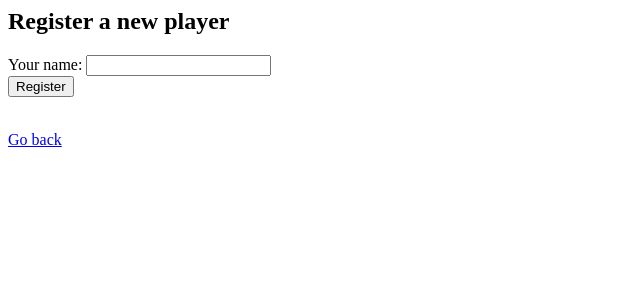
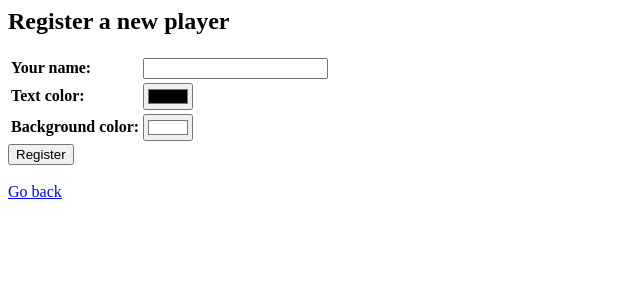
Before and after one commit to TriLinder/QRCatch, a Flask app: page /new in a window 1280 px wide. Shown: the top 300 px of the page, without its empty margins (0-640 px from the left). Run offline with Flask 2, Linux system fonts and the light colour scheme; lists and menus that the app fills with data are empty.

Commit message:
Support for custom colors

```diff
--- a/main.py
+++ b/main.py
@@ -1,4 +1,6 @@
+from tkinter import Image
 from flask import Flask, render_template, request, redirect, send_file
+from PIL import ImageColor
 from io import BytesIO
 import base64
 import qrcode
@@ -24,14 +26,14 @@ def updateLastKnownState(gameID, state) : #Update the cache
 
     lastKnownState[gameID] = {"state": state, "lastUpdate": time.time(), "updateID": uuid.uuid4().hex[:16]}
 
-def register(username) :
+def register(username, color=(255,255,255), textColor=(0,0,0)) :
     id = ""
 
     for i in range(6) : #Generate random player id
         id = id + random.choice(abc)
 
     with shelve.open("players") as s :
-        s[id] = {"username": username, "id": id, "games": []}
+        s[id] = {"username": username, "id": id, "games": [], "color": color, "textColor":textColor}
 
     return id
 
@@ -66,7 +68,7 @@ def joinGame(player, gameID) :
         except KeyError :
             return "Invalid game."
 
-        gamePlayer = {"username": player["username"], "id": player["id"], "kills":[], "deaths":[]}
+        gamePlayer = {"username": player["username"], "id": player["id"], "kills":[], "deaths":[], "color": player["color"], "textColor": player["textColor"]}
 
         if player["id"] in game["players"] :
             return "You can not join the same game twice."
@@ -157,13 +159,15 @@ def gameLeaderboardPage(id) :
         html = ""
 
         username = players[player]["username"]
+        color = players[player]["color"]
+        textColor = players[player]["textColor"]
 
         kills = len(players[player]["kills"])
         deaths = len(players[player]["deaths"])
 
         score = round(kills - (deaths/2))
 
-        html = html + f"<td> <b>{username}</b> </td> <td>{kills}</td> <td>{deaths}</td> <td>{score}</td> </tr>"
+        html = html + f"<td style='background-color: rgb{color}; color: rgb{textColor};'> <b>{username}</b> </td> <td>{kills}</td> <td>{deaths}</td> <td>{score}</td> </tr>"
 
         playerHTML[player] = html
 
@@ -179,7 +183,7 @@ def gameLeaderboardPage(id) :
         html = html + f"<tr> <td>{playerScore[0]+1}.</td> {playerHTML[player]}"
 
     if len(players) == 0 :
-        html = "<tr> <td>EMPTY</td> <td>0</td> <td>0</td> <td>0</td> </tr>"
+        html = "<tr> <td>1.</td> <td>EMPTY</td> <td>0</td> <td>0</td> <td>0</td> </tr>"
 
     return render_template("gameLeaderboard.html", html=html, id=id, state=str(game), updateID=getLastKnownStateID(id))
 
@@ -259,6 +263,15 @@ def newPlayerPage() :
 @app.post("/new")
 def newPlayerHandler() :
     username = request.form["username"].strip()
+    color = request.form["color"]
+    textColor = request.form["textColor"]
+
+    try :
+        color = ImageColor.getcolor(color, "RGB")
+        textColor = ImageColor.getcolor(textColor, "RGB")
+    except ValueError :
+        color = (255, 255, 255)
+        textColor = (0, 0, 0)
 
     if not len(username) in range(1, 17) :
         return render_template("newPlayer.html", error="Username cannot be empty or longer than 16 characters.")
@@ -270,7 +283,7 @@ def newPlayerHandler() :
             else :
                 return render_template("newPlayer.html", error=f"Character '{char}' not allowed.")
 
-    id = register(username)
+    id = register(username, color=color, textColor=textColor)
 
     qr = base64QR(f"player-{id}")
 
--- a/templates/newPlayer.html
+++ b/templates/newPlayer.html
@@ -9,9 +9,24 @@
         <p style="color: red;">{{error}}</p>
 
         <form method="POST" action="/new">
-            Your name: <input type="text" name="username" maxlength="16"> <br>
+            <table style="text-align: left;">
+
+            <tr>
+            <th>Your name:</th> <th><input type="text" name="username" maxlength="16"></th>
+            </tr>
+
+            <tr>
+                <th>Text color:</th> <th><input type="color" name="textColor" value="#000000"></th>
+            </tr>
+
+            <tr>
+            <th>Background color:</th> <th><input type="color" name="color" value="#ffffff"></th>
+            </tr>
+
+            <table>
+
             <input type="submit" value="Register">
-        </form> <br>
+        </form> <br> <br>
 
         <a href="/">Go back</a>
     </body>
```
Also changed, not shown: README.md.
